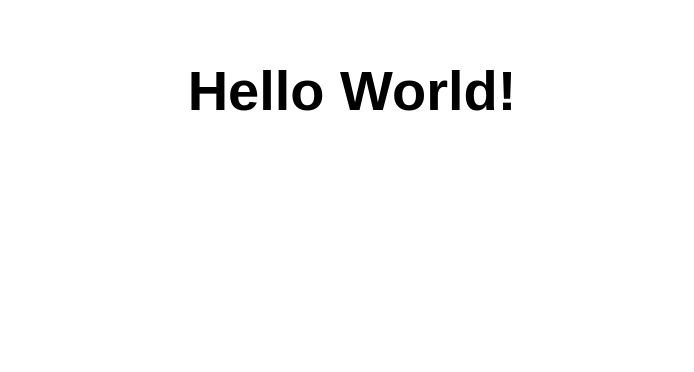
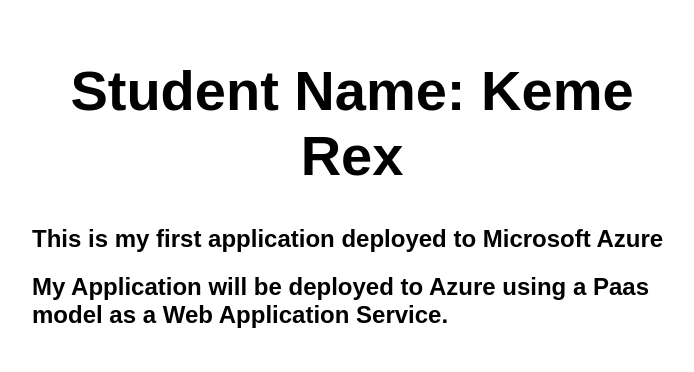
Before and after one commit to keme21/Keme-first-again, a website: page src/index.html in a window 1280 px wide. Shown: the whole page, without its empty margins (288-982 px from the left). Drawn offline with Linux system fonts and the light colour scheme.

Commit message:
index.html

```diff
--- a/src/index.html
+++ b/src/index.html
@@ -10,7 +10,9 @@
 
 <body>
   <main>
-    <h1>Hello World!</h1>
+    <h1>Student Name: Keme Rex</h1>
+    <h2>This is my first application deployed to Microsoft Azure</h2>
+    <h2>My Application will be deployed to Azure using a Paas model as a  Web Application Service.</h2>
   </main>
 </body>
 
```
